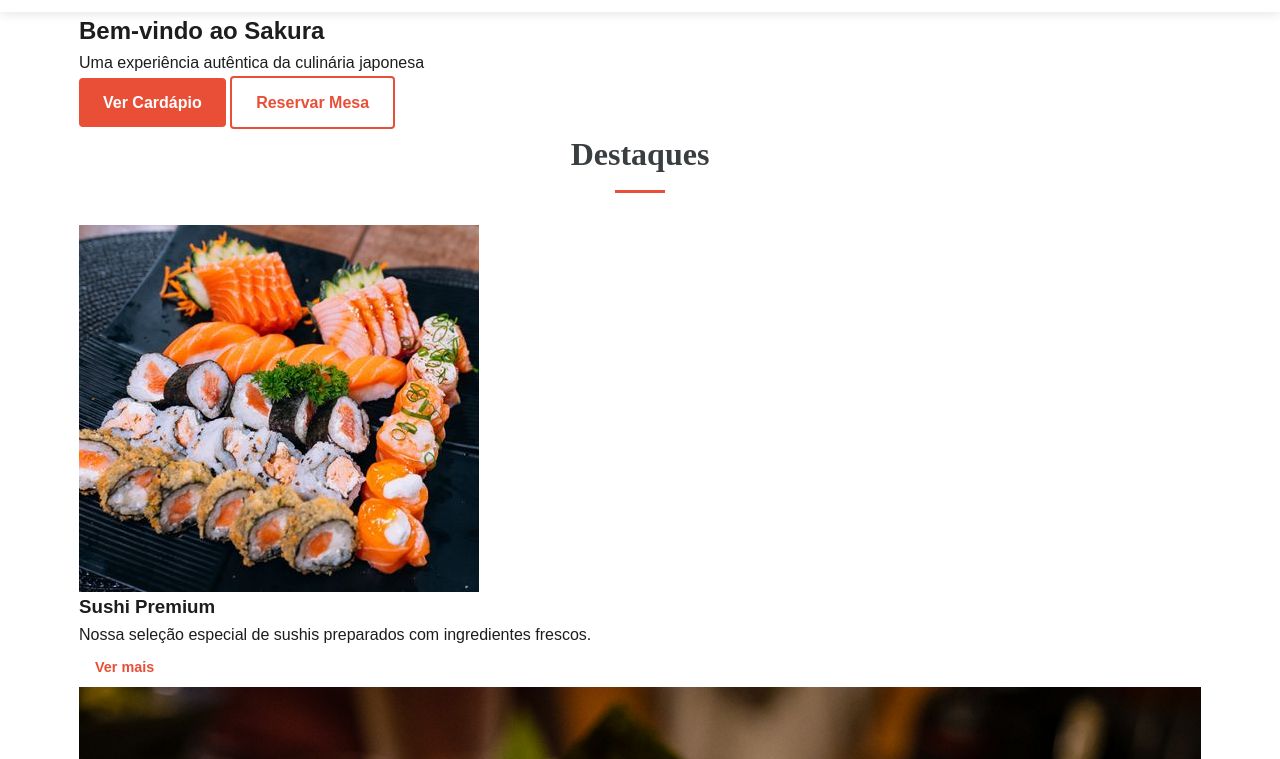
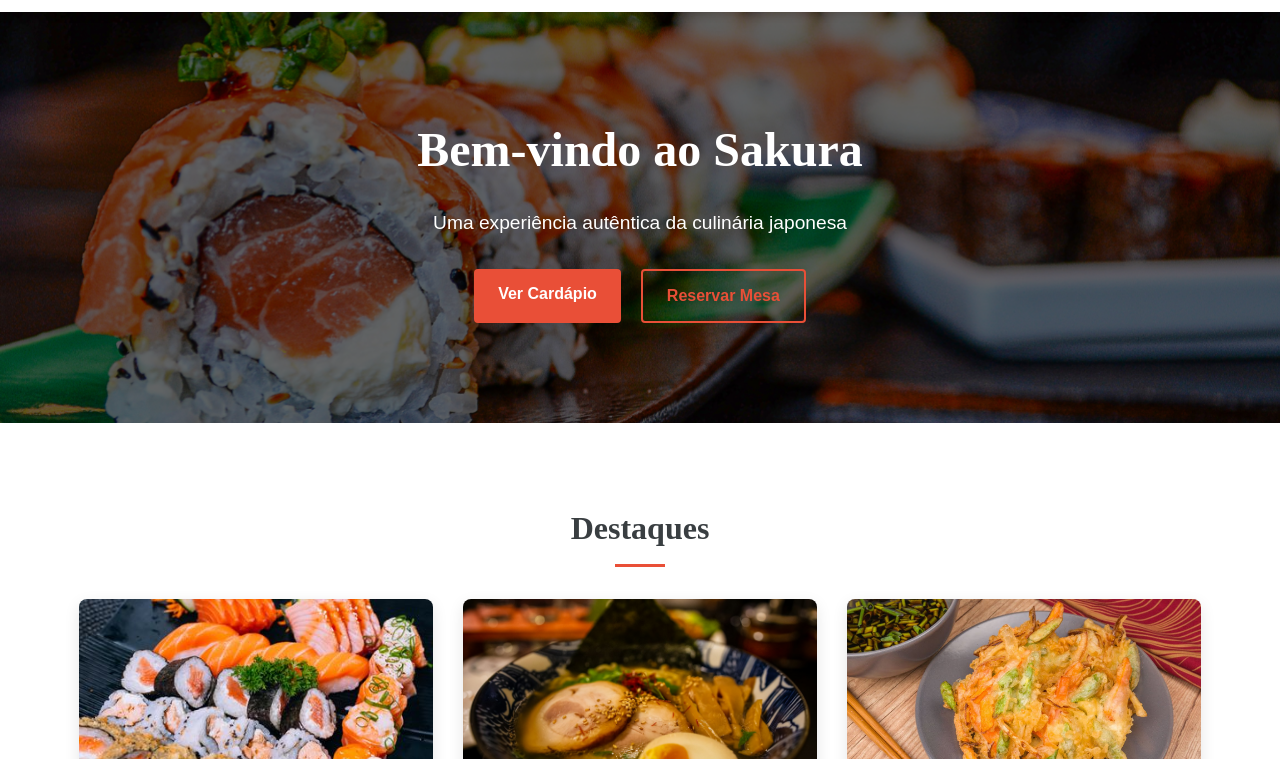
Before and after one commit to CP1-FrontEnd/CP2-FrontEnd, a plain HTML site: page index.html in a window 1280 px wide. Shown: the part 193-952 px from the top of the page. Drawn offline with Linux system fonts and the light colour scheme.

Commit message:
Estilizando o hero e o card

```diff
--- a/src/css/style.css
+++ b/src/css/style.css
@@ -171,3 +171,94 @@ nav {
   cursor: pointer;
   color: var(--secondary-color);
 }
+
+.hero {
+  background-image: url("../assets/img/hero.png");
+  background-size: cover;
+  background-position: center;
+  color: white;
+  padding: 100px 0;
+  position: relative;
+}
+
+.hero::before {
+  content: "";
+  position: absolute;
+  top: 0;
+  left: 0;
+  width: 100%;
+  height: 100%;
+  background-color: rgba(0, 0, 0, 0.6);
+}
+
+.hero .container {
+  position: relative;
+  z-index: 1;
+}
+
+.hero-content {
+  max-width: 600px;
+  margin: 0 auto;
+  text-align: center;
+}
+
+.hero-content h2 {
+  font-family: var(--font-heading);
+  font-size: 3rem;
+  margin-bottom: 20px;
+}
+
+.hero-content p {
+  font-size: 1.2rem;
+  margin-bottom: 30px;
+}
+
+.hero-buttons {
+  display: flex;
+  justify-content: center;
+  gap: 20px;
+}
+
+.highlights {
+  padding: 80px 0;
+}
+
+.cards {
+  display: grid;
+  grid-template-columns: repeat(auto-fit, minmax(300px, 1fr));
+  gap: 30px;
+}
+
+.card {
+  background-color: white;
+  border-radius: 8px;
+  overflow: hidden;
+  box-shadow: 0 5px 15px rgba(0, 0, 0, 0.1);
+  transition: transform 0.3s ease, box-shadow 0.3s ease;
+}
+
+.card:hover {
+  transform: translateY(-10px);
+  box-shadow: 0 15px 30px rgba(0, 0, 0, 0.15);
+}
+
+.card img {
+  width: 100%;
+  height: 200px;
+  object-fit: cover;
+}
+
+.card h3 {
+  font-family: var(--font-heading);
+  padding: 20px 20px 10px;
+  color: var(--secondary-color);
+}
+
+.card p {
+  padding: 0 20px 20px;
+  color: var(--secondary-color);
+}
+
+.card .btn {
+  margin: 0 20px 20px;
+}
```
Also changed, not shown: src/assets/img/hero.png (added).
